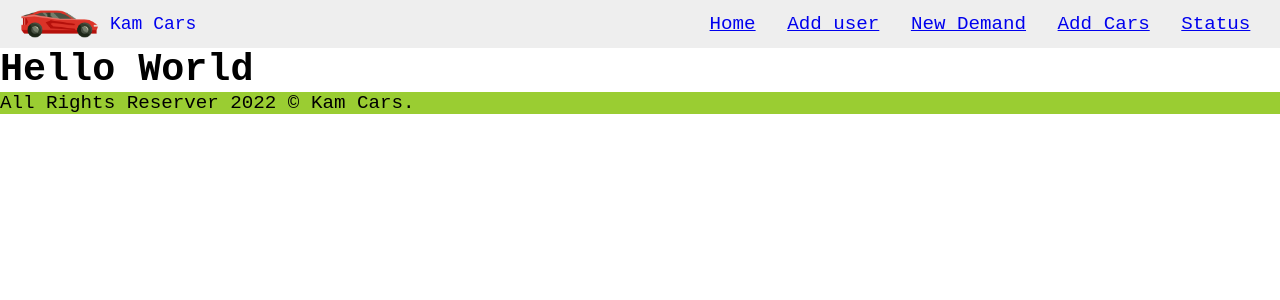
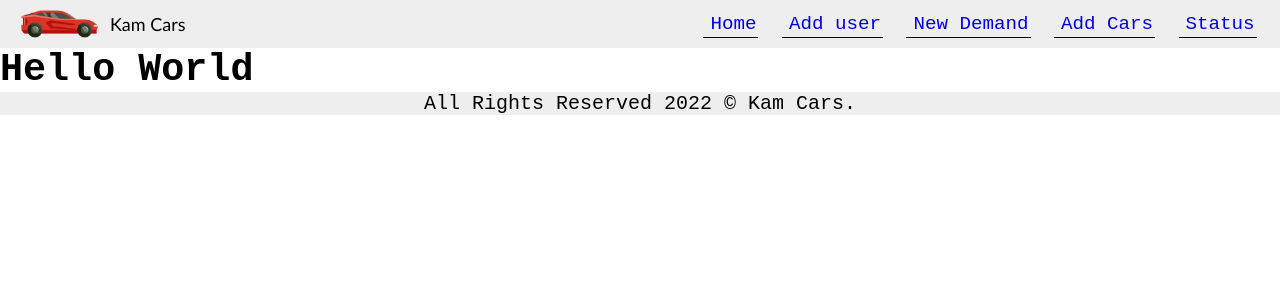
Before and after one commit to kamilu707/car-agency-phpMysql, a PHP site: page / in a window 1280 px wide. Shown: the top 300 px of the page. Run offline with PHP 8.4, Linux system fonts and the light colour scheme; some libraries are stand-ins or nearby versions.

Commit message:
Edit global content header and footer

```diff
--- a/style/css/main.css
+++ b/style/css/main.css
@@ -25,8 +25,10 @@ header .logo{
 }
 header .logo a{
     text-decoration: none;
-    font-family: 'Courier New', Courier, monospace;
+    font-family:'Gill Sans', 'Gill Sans MT', Calibri, 'Trebuchet MS', sans-serif;
     font-size: large;
+    color: black;
+
 }
 
 header .logo a{
@@ -44,13 +46,15 @@ header ul li{
     list-style: none;
     color: black;
     padding: 2px;
-
+    border-bottom: 1px solid black;
+}
+header ul li a{
+    padding-left: 5px ;
+    text-decoration: none;
 }
 
 header ul li:hover{
-    border: 1px rgb(226, 226, 226) solid;
     cursor: pointer;
-    padding: 2px;
     background-color: rgb(182, 182, 182);
 
 }
@@ -113,5 +117,9 @@ section a:hover{
 }
 
 .footer{
-    background-color: yellowgreen;
+    display: flex;
+    align-items: center;
+    justify-content: center;
+    background-color: #eee;
+    font-size: 20px;
 }
--- a/templates/base_below.php
+++ b/templates/base_below.php
@@ -1,5 +1,5 @@
 <div class="footer">
-    All Rights Reserver 2022 &copy; Kam Cars.
+    All Rights Reserved 2022 &copy; Kam Cars.
 
 </div>
 
--- a/templates/base_top.php
+++ b/templates/base_top.php
@@ -18,12 +18,12 @@
         </div>
         <nav class="navbar">
             <ul>
-                <li><a href="./index.php">Home</a></li>
-                <li><i class="fas fa-user-plus"></i><a href="./index.php">Add user</a></li>
-                <li><i class="fas fa-file-alt"></i><a href="./index.php">New Demand</a></li>
+                <li><i class="fas fa-home"></i><a href="./index.php">Home</a></li>
+                <li><i class="fas fa-user-plus"></i><a href="./agence_adduser.php">Add user</a></li>
+                <li><i class="fas fa-plus-square"></i><a href="./index.php">New Demand</a></li>
                 <li><i class="fas fa-car-alt"></i><a href="./agence_insert.php">Add Cars</a></li>
                 <!-- <li><a href="./agence_read.php">List Cars</a></li> -->
-                <li><a href="./agence_read.php">Status</a></li>
+                <li><i class="fas fa-file-alt"></i><a href="./agence_read.php">Status</a></li>
 
 
             </ul>
```
Also changed, not shown: agence_adduser.php (added, +29 -0 lines).
